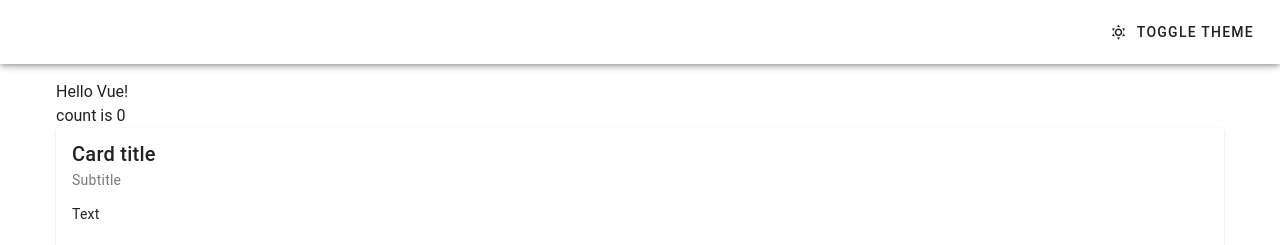
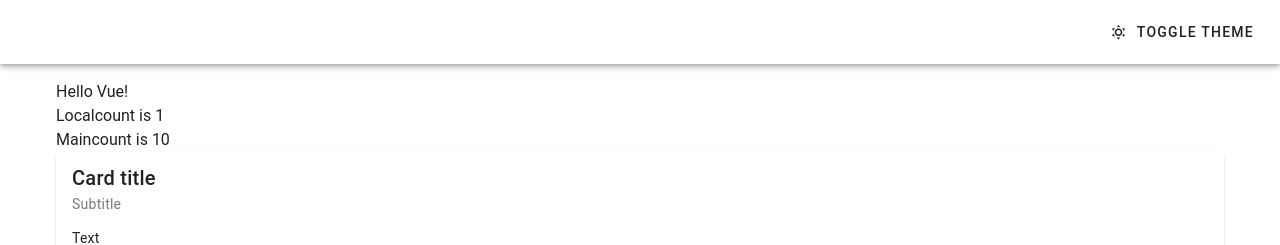
Before and after one commit to FERr00m/Vue_Vuetify, a plain HTML site: page index.html in a window 1280 px wide. Shown: the top 245 px of the page. Drawn offline with Linux system fonts and the light colour scheme.

Commit message:
add Custom component with props & emits

```diff
--- a/components/Custom.js
+++ b/components/Custom.js
@@ -1,11 +1,19 @@
 export default {
+  emits: ['maincountup'],
+  props: ['maincount'],
   data() {
-    return { count: 0 }
+    return {
+      mainCountw: this.mainCount,
+      count: 1
+    }
   },
   methods: {
     plus() {
       this.count++
-    }
+    },
+
   },
-  template: `<div @click="plus">count is {{ count }}</div>`
+  template: `<div @click="plus">Localcount is {{ count }}</div>
+  <div @click="$emit('maincountup')">Maincount is {{ maincount }}</div>
+  `
 }
--- a/index.html
+++ b/index.html
@@ -27,7 +27,10 @@
       <v-container>
         {{ message }}
 
-      <Custom></Custom>
+      <Custom
+        :maincount="count"
+        @maincountup="mainCountUp">
+      </Custom>
       <v-card
 
         title="Card title"
--- a/js/main.js
+++ b/js/main.js
@@ -8,6 +8,7 @@ const app = createApp({
   data() {
     return {
       message: 'Hello Vue!',
+      count: 10,
       theme: 'light',
       text: 'Text',
       items: [
@@ -26,10 +27,19 @@ const app = createApp({
       ],
     }
   },
-    methods: {
+  provide() {
+    return {
+      mainCount: this.count
+    }
+  },
+  methods: {
     onClick() {
       this.theme = this.theme === "light" ? "dark" : "light";
     },
+    mainCountUp() {
+      this.count++
+      console.log(this.count);
+    }
   },
   components: {
     Custom
```
